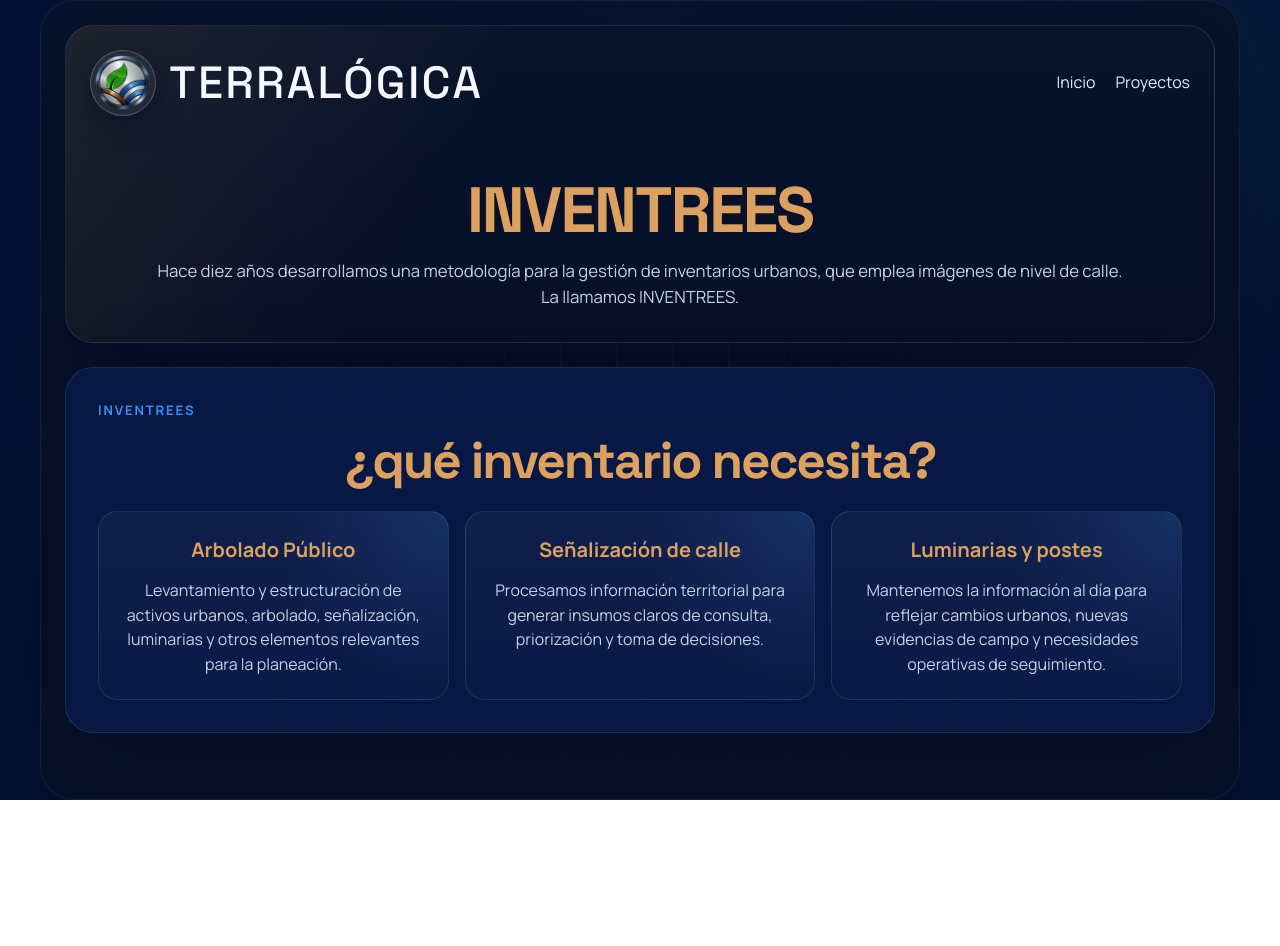
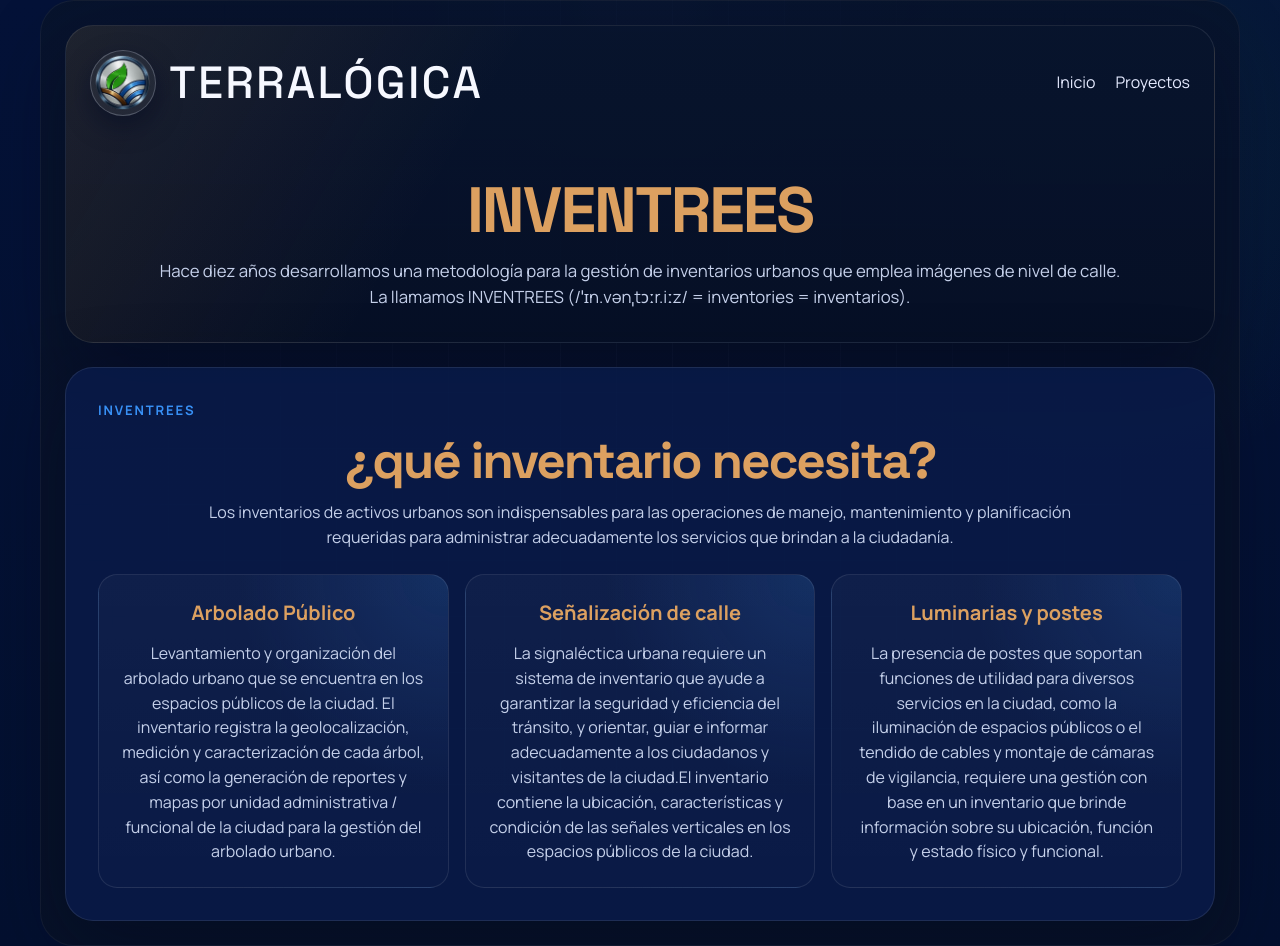
Before and after one commit to moraman61-arch/terralogica-web, a React (Vite) app: page /servicios/proyectos/inventrees-proyectos in a window 1280 px wide. Before the commit the page ends 800 px from the top, so only its background shows below. Built offline with nearby package versions, Linux system fonts and the light colour scheme.

Commit message:
Update Inventrees project copy and layout

```diff
--- a/src/App.css
+++ b/src/App.css
@@ -612,6 +612,14 @@
   max-width: none;
 }
 
+.inventrees-intro-note {
+  margin: 0.85rem auto 0;
+  width: 80%;
+  max-width: 80%;
+  text-align: center;
+  color: var(--muted);
+}
+
 .values-grid {
   display: grid;
   grid-template-columns: repeat(2, minmax(0, 1fr));
--- a/src/InventreesProyectos.jsx
+++ b/src/InventreesProyectos.jsx
@@ -21,9 +21,9 @@
             INVENTREES
           </h1>
           <p className="hero-text">
-            Hace diez años desarrollamos una metodología para la gestión de inventarios urbanos, que emplea imágenes de nivel de calle.
+            Hace diez años desarrollamos una metodología para la gestión de inventarios urbanos que emplea imágenes de nivel de calle.
             <br />
-            La llamamos INVENTREES.
+            La llamamos INVENTREES (/ˈɪn.vənˌtɔːr.iːz/ = inventories = inventarios).
           </p>
         </div>
       </section>
@@ -32,27 +32,28 @@
         <div className="section-heading planeacion-projects-heading">
           <p className="eyebrow">INVENTREES</p>
           <h2>¿qué inventario necesita?</h2>
+          <p className="inventrees-intro-note">
+            Los inventarios de activos urbanos son indispensables para las operaciones de manejo, mantenimiento y
+            planificación requeridas para administrar adecuadamente los servicios que brindan a la ciudadanía.
+          </p>
         </div>
         <div className="identity-grid inventrees-panels-grid">
           <article className="identity-card">
             <h3>Arbolado Público</h3>
             <p>
-              Levantamiento y estructuración de activos urbanos, arbolado, señalización, luminarias y otros elementos
-              relevantes para la planeación.
+              Levantamiento y organización del arbolado urbano que se encuentra en los espacios públicos de la ciudad. El inventario registra la geolocalización, medición y caracterización de cada árbol, así como la generación de reportes y mapas por unidad administrativa / funcional de la ciudad para la gestión del arbolado urbano.
             </p>
           </article>
           <article className="identity-card">
             <h3>Señalización de calle</h3>
             <p>
-              Procesamos información territorial para generar insumos claros de consulta, priorización y toma de
-              decisiones.
+              La signaléctica urbana requiere un sistema de inventario que ayude a garantizar la seguridad y eficiencia del tránsito, y orientar, guiar e informar adecuadamente a los ciudadanos y visitantes de la ciudad.El inventario contiene la ubicación, características y condición de las señales verticales en los espacios públicos de la ciudad.
             </p>
           </article>
           <article className="identity-card">
             <h3>Luminarias y postes</h3>
             <p>
-              Mantenemos la información al día para reflejar cambios urbanos, nuevas evidencias de campo y necesidades
-              operativas de seguimiento.
+              La presencia de postes que soportan funciones de utilidad para diversos servicios en la ciudad, como la iluminación de espacios públicos o el tendido de cables y montaje de cámaras de vigilancia, requiere una gestión  con base en un inventario que brinde información sobre su ubicación, función y estado físico y funcional.
             </p>
           </article>
         </div>
```
